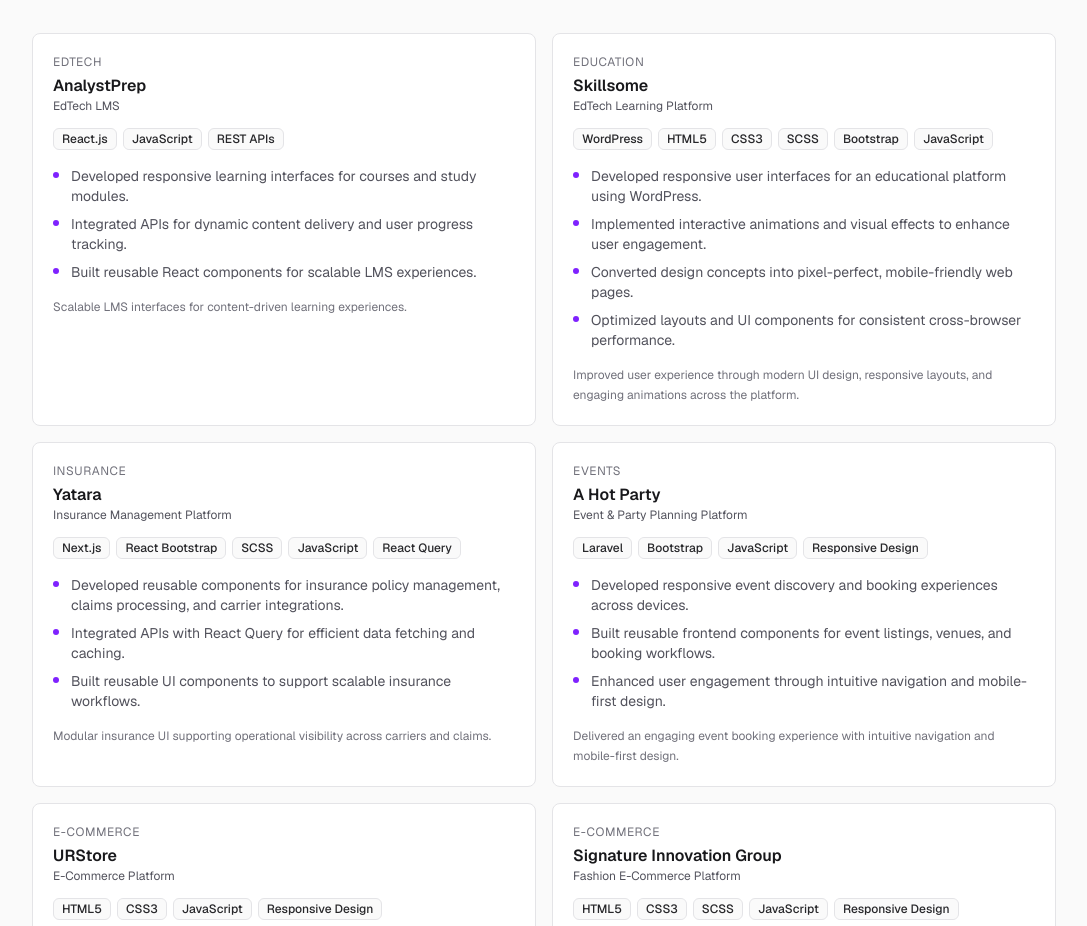
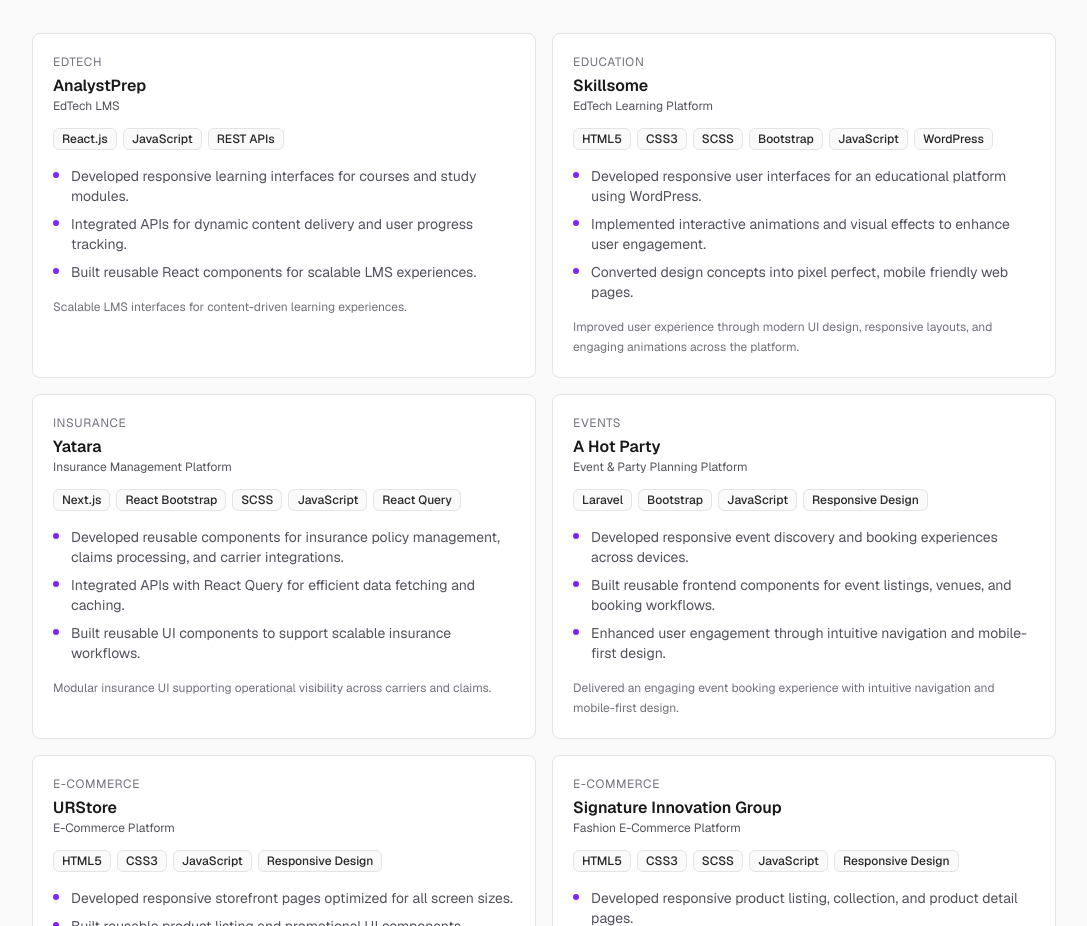
Before and after one commit to nafish2102/nafish-portfolio, a Next.js app: page / in a window 1280 px wide. Shown: the part 1362-2288 px from the top of the page, without its empty margins (96-1183 px from the left). Built offline with nearby package versions, Linux system fonts and the light colour scheme.

Commit message:
fix: changes

```diff
--- a/components/Projects.tsx
+++ b/components/Projects.tsx
@@ -43,12 +43,11 @@ const PROJECTS: Project[] = [
     title: "EdTech Learning Platform",
     domain: "Education",
     url: "https://skillsome.com/",
-    techStack: ["WordPress", "HTML5", "CSS3", "SCSS", "Bootstrap", "JavaScript"],
+    techStack: ["HTML5", "CSS3", "SCSS", "Bootstrap", "JavaScript", "WordPress"],
     highlights: [
     "Developed responsive user interfaces for an educational platform using WordPress.",
     "Implemented interactive animations and visual effects to enhance user engagement.",
-    "Converted design concepts into pixel-perfect, mobile-friendly web pages.",
-    "Optimized layouts and UI components for consistent cross-browser performance."
+    "Converted design concepts into pixel perfect, mobile friendly web pages.",
     ],
     impact:
     "Improved user experience through modern UI design, responsive layouts, and engaging animations across the platform."
```
